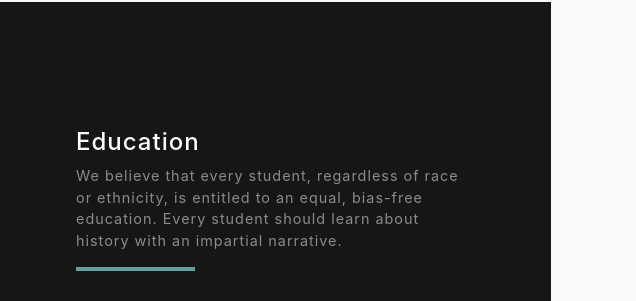
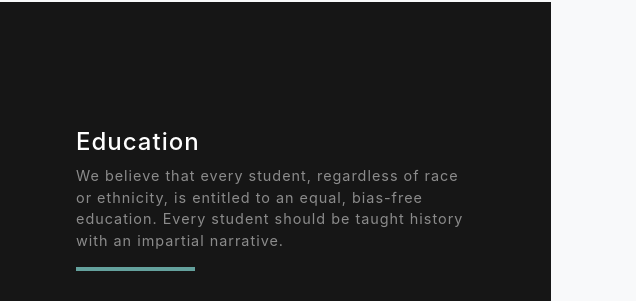
Before and after one commit to cultureinclass/cultureinclass.github.io, a website with bundled scripts: page index.html in a window 1280 px wide. Shown: the part 2225-2526 px from the top of the page, 644-1280 px from the left. Built offline with nearby package versions, Linux system fonts and the light colour scheme.

Commit message:
changed a bit of the wording

```diff
--- a/index.html
+++ b/index.html
@@ -101,7 +101,7 @@
             <div class="d-flex h-100">
               <div class="project-text w-100 my-auto text-center text-lg-left">
                 <h4 class="text-white">Education</h4>
-                <p class="mb-0 text-white-50">We believe that every student, regardless of race or ethnicity, is entitled to an equal, bias-free education. Every student should learn about history with an impartial narrative.   </p>
+                <p class="mb-0 text-white-50">We believe that every student, regardless of race or ethnicity, is entitled to an equal, bias-free education. Every student should be taught history with an impartial narrative.   </p>
                 <hr class="d-none d-lg-block mb-0 ml-0">
               </div>
             </div>
```
